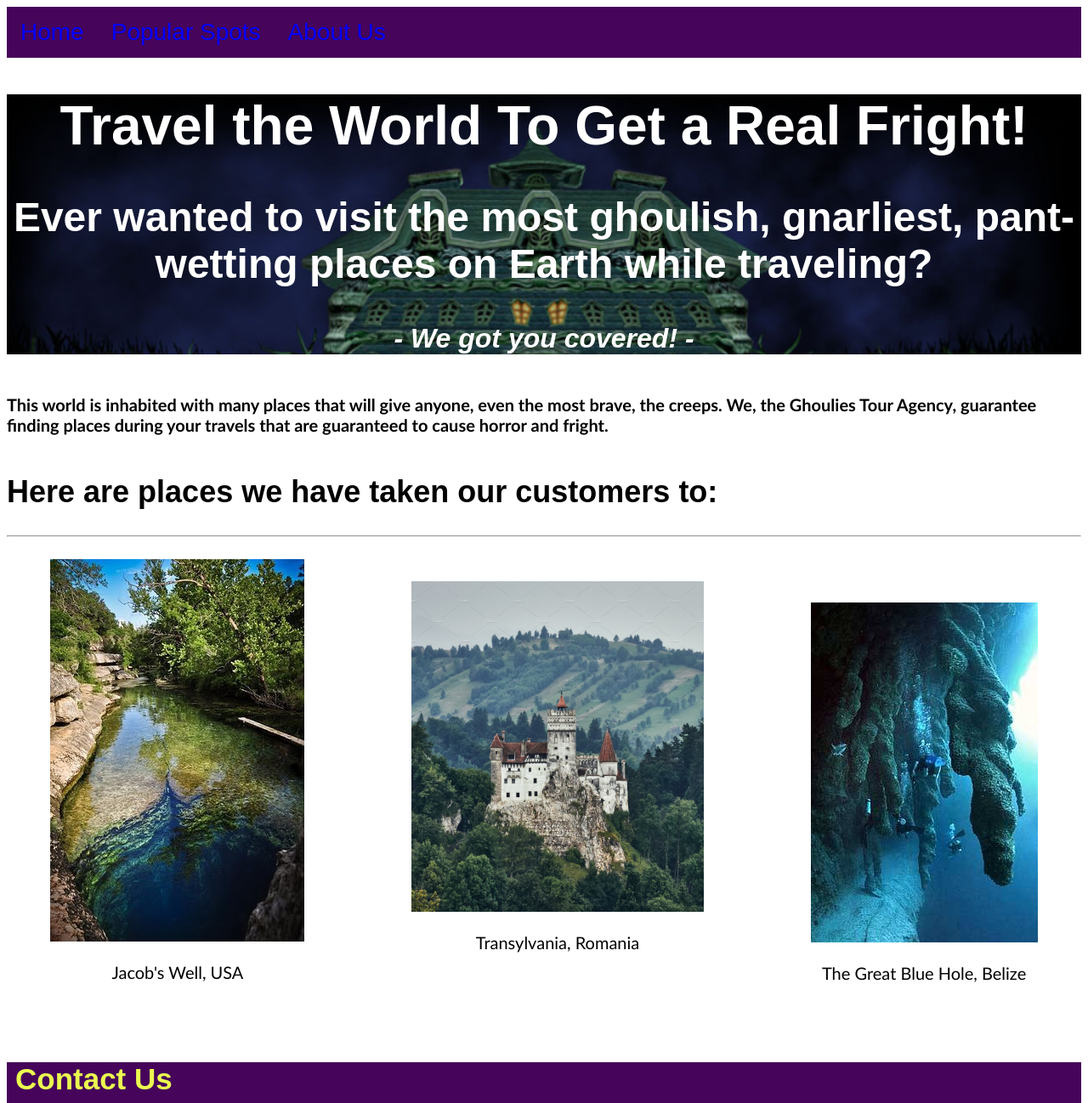
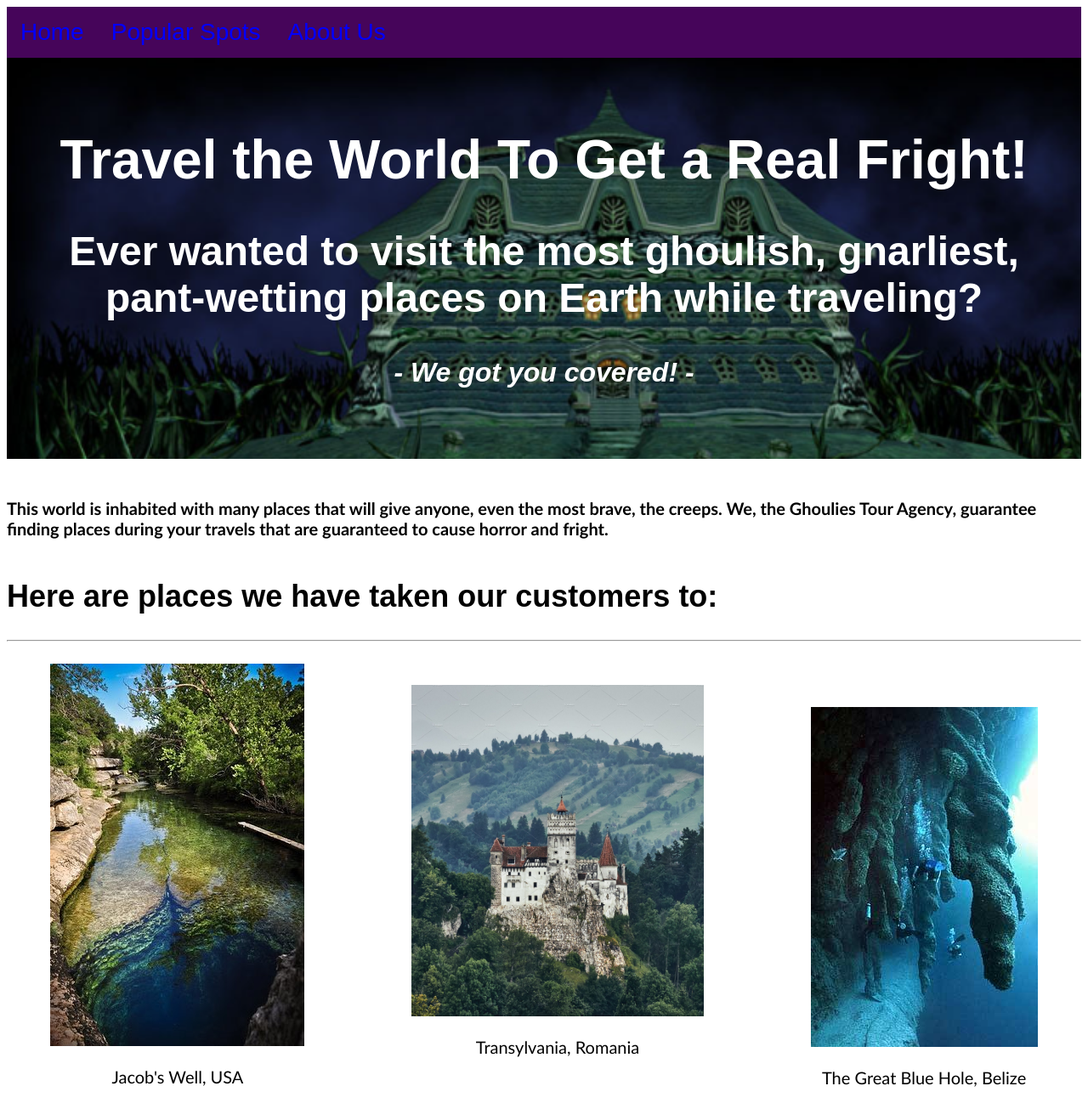
Before and after one commit to Cubinx09/cubinx09.Ghoulies-Tour-Agency.io, a plain HTML site: page index.html in a window 1280 px wide. Shown: the top 1298 px of the page at 85% size. Drawn offline with Linux system fonts and the light colour scheme; a web font is replaced by a local one.

Commit message:
Update stylesheet.css

```diff
--- a/stylesheet.css
+++ b/stylesheet.css
@@ -4,8 +4,6 @@ ul{
     padding: 0;
     overflow: hidden;
     background-color: #46055a;
-
-
 }
 ul li a{
     float: left;
@@ -24,6 +22,7 @@ ul li a:hover{
     background-image:url('assets/mansion.PNG') ;
     background-repeat: no-repeat;
     background-size: cover;
+    padding: 40px;
     font-size: 200%;
     color: white;
 }
@@ -38,6 +37,7 @@ ul li a:hover{
 
 .flex{
     display: grid;
+    padding-bottom: 50px;
 }
 .photo{
     margin: 0;
```
